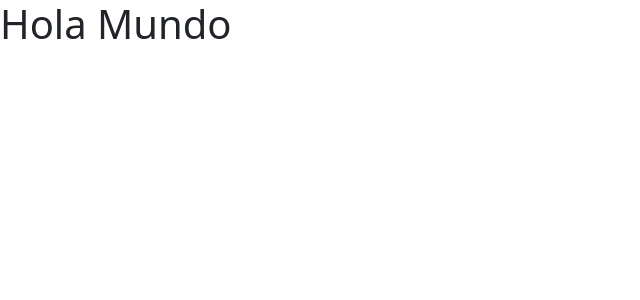
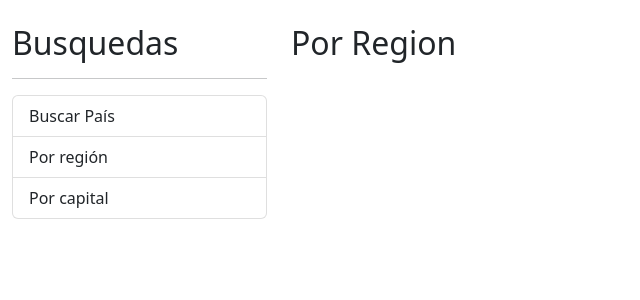
Before and after one commit to fio-azahuanche/Angular-PaisApp, an Angular app: page / in a window 1280 px wide. Shown: the top 300 px of the page, without its empty margins (0-640 px from the left). Built offline with nearby package versions, Linux system fonts and the light colour scheme.

Commit message:
estructura HTML del app.component

```diff
--- a/src/app/app.component.html
+++ b/src/app/app.component.html
@@ -1 +1,15 @@
-<h1>Hola Mundo</h1>
+<div class="row container mt-4">
+  <div class="col-3">
+    <h2>Busquedas</h2>
+    <hr>
+    <ul class="list-group">
+      <li class="list-group-item">Buscar País</li>
+      <li class="list-group-item">Por región</li>
+      <li class="list-group-item">Por capital</li>
+    </ul>
+  </div>
+
+  <div class="col-9">
+    <h2>Por Region</h2>
+  </div>
+</div>
```
